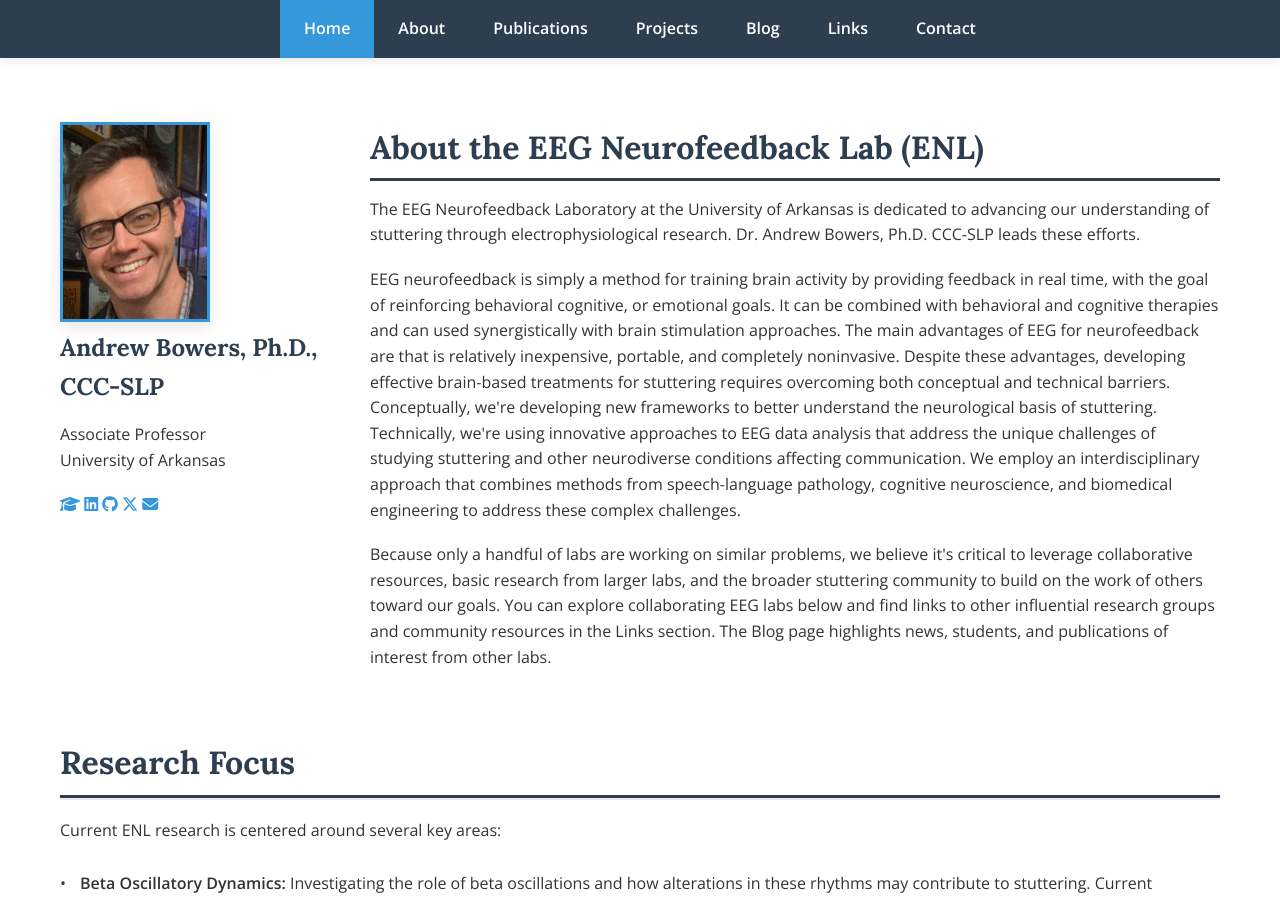
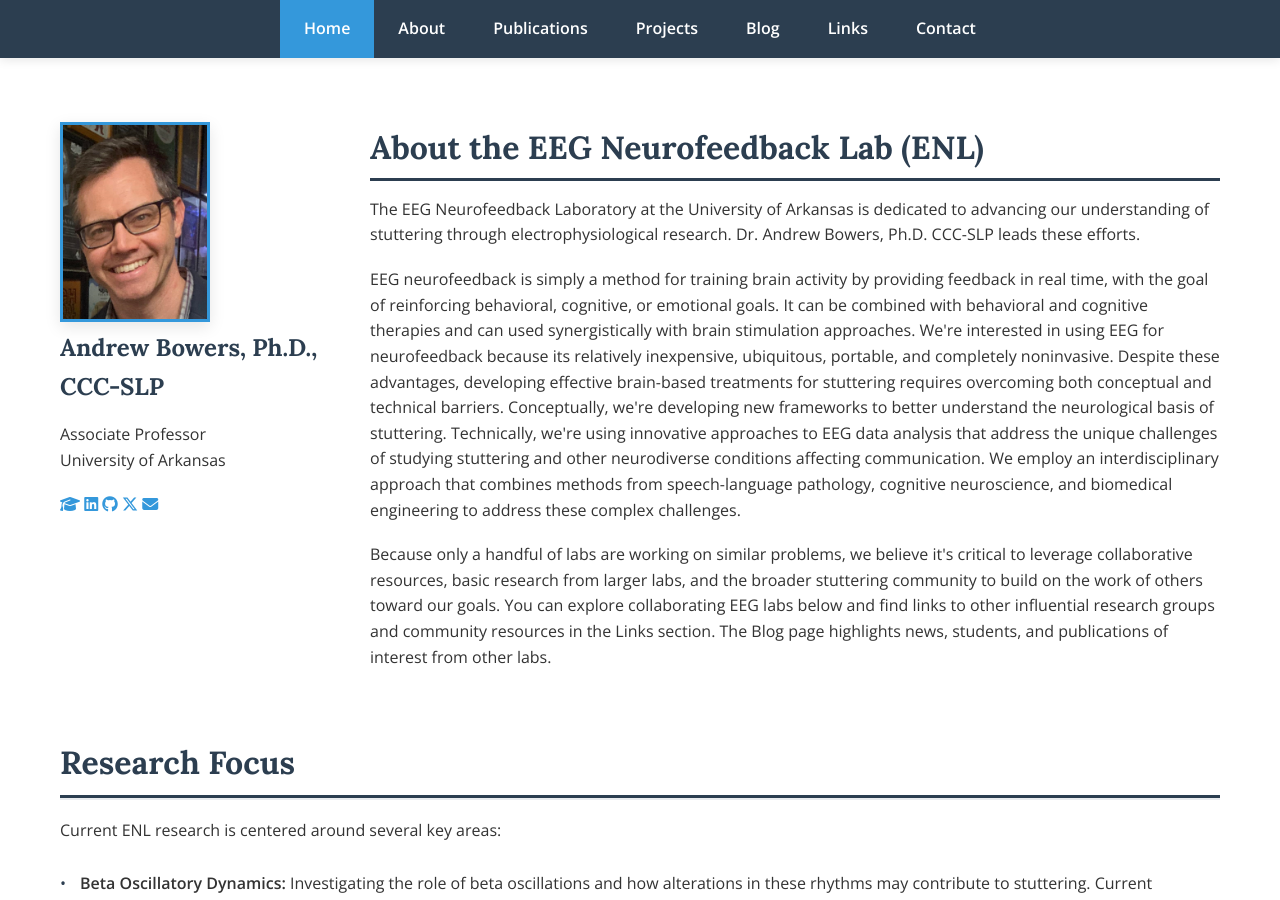
Before and after one commit to albowers/enl_website, a Jekyll site: the page about.html, which Jekyll copies as it is, in a window 1280 px wide and 900 px high. Built offline with Jekyll 4.4.1, drawn with Linux system fonts in a browser that asks for light colours.

Commit message:
Update about.html

```diff
--- a/about.html
+++ b/about.html
@@ -248,7 +248,7 @@
               The EEG Neurofeedback Laboratory at the University of Arkansas is dedicated to advancing our understanding of stuttering through electrophysiological research. Dr. Andrew Bowers, Ph.D. CCC-SLP leads these efforts.
             </p>
             <p>
-              EEG neurofeedback is simply a method for training brain activity  by providing feedback in real time, with the goal of reinforcing behavioral cognitive, or emotional goals. It can be combined with behavioral and cognitive therapies and can used synergistically with brain stimulation approaches. The main advantages of EEG for neurofeedback are that is relatively inexpensive, portable, and completely noninvasive. Despite these advantages,  developing effective brain-based treatments for stuttering requires overcoming both conceptual and technical barriers. Conceptually, we're developing new frameworks to better understand the neurological basis of stuttering. Technically, we're using innovative approaches to EEG data analysis that address the unique challenges of studying stuttering and other neurodiverse conditions affecting communication. We employ an interdisciplinary approach that combines methods from speech-language pathology, cognitive neuroscience, and biomedical engineering to address these complex challenges.
+              EEG neurofeedback is simply a method for training brain activity  by providing feedback in real time, with the goal of reinforcing behavioral, cognitive, or emotional goals. It can be combined with behavioral and cognitive therapies and can used synergistically with brain stimulation approaches. We're interested in using EEG for neurofeedback because its relatively inexpensive, ubiquitous, portable, and completely noninvasive. Despite these advantages,  developing effective brain-based treatments for stuttering requires overcoming both conceptual and technical barriers. Conceptually, we're developing new frameworks to better understand the neurological basis of stuttering. Technically, we're using innovative approaches to EEG data analysis that address the unique challenges of studying stuttering and other neurodiverse conditions affecting communication. We employ an interdisciplinary approach that combines methods from speech-language pathology, cognitive neuroscience, and biomedical engineering to address these complex challenges.
             </p>
               Because only a handful of labs are working on similar problems, we believe it's critical to leverage collaborative resources, basic research from larger labs, and the broader stuttering community to build on the work of others toward our goals. You can explore collaborating EEG labs below and find links to other influential research groups and community resources in the Links section. The Blog page highlights news, students, and publications of interest from other labs.
             </p>
```
